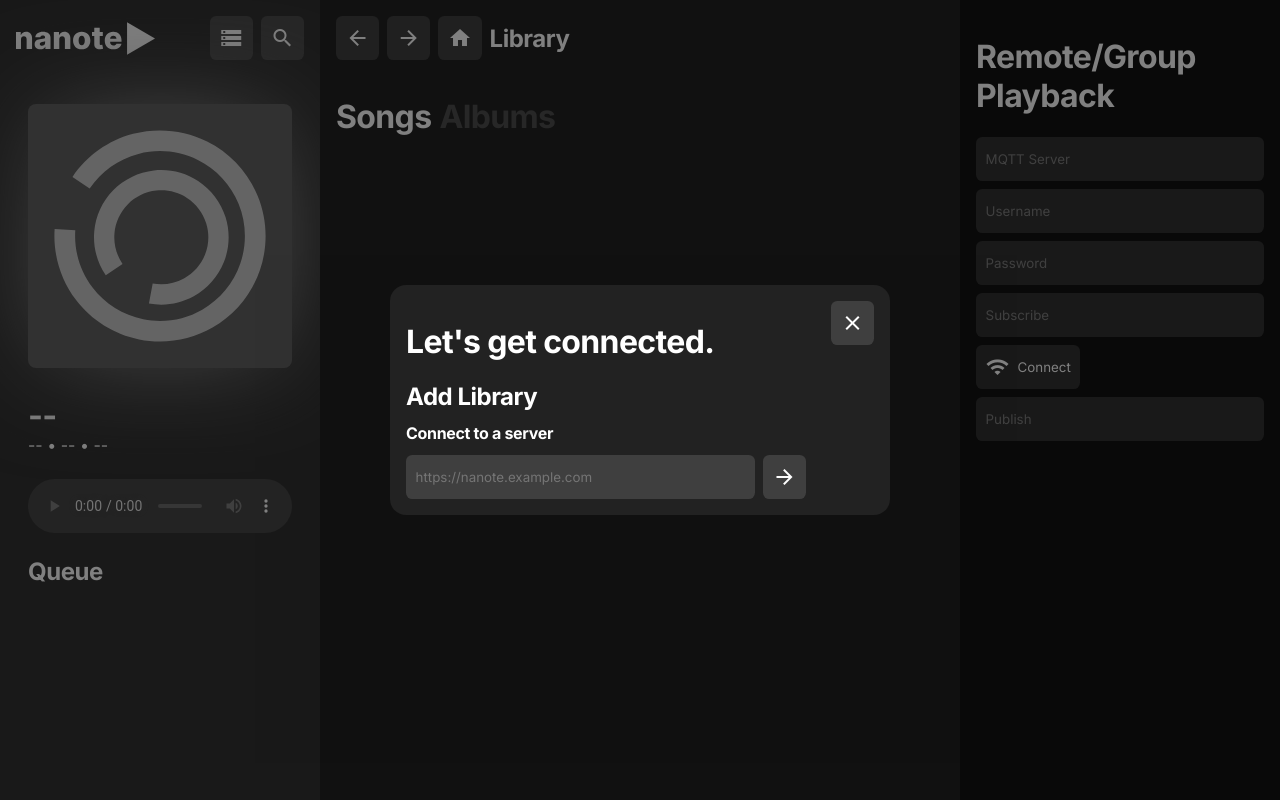
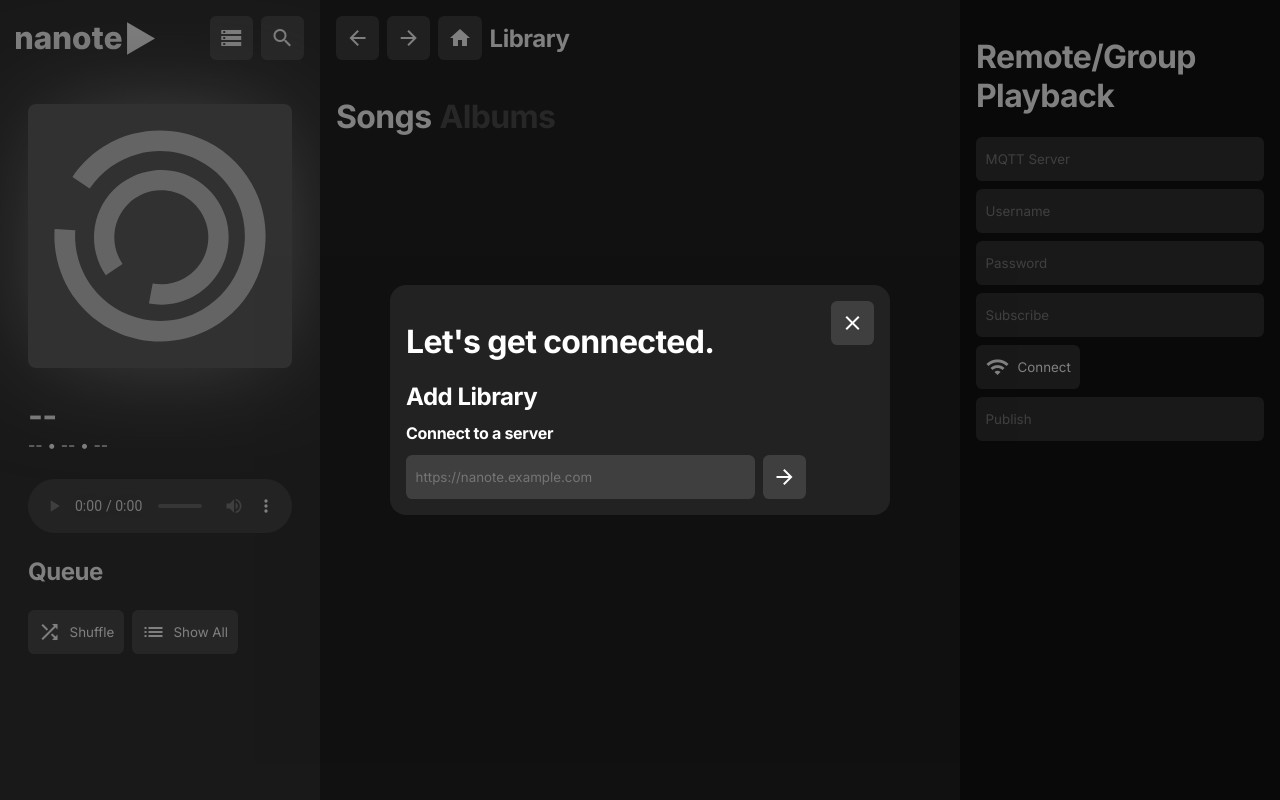
Before and after one commit to cyfinfaza/nanote, a Svelte app: page / in a window 1280 px wide. Built offline with nearby package versions, Linux system fonts and the light colour scheme.

Commit message:
shuffle and queue show all

```diff
--- a/src/App.svelte
+++ b/src/App.svelte
@@ -11,7 +11,7 @@
 	import { liveQuery } from "dexie";
 	import ServerManager from "./layouts/ServerManager.svelte";
 	import { db, library, servers } from "./logic/db";
-	import { authString } from "./logic/utils";
+	import { authString, arrayShuffle } from "./logic/utils";
 	import {
 		playing,
 		queue,
@@ -53,6 +53,7 @@
 			}
 		}
 	}
+	let showingAll = false;
 </script>
 
 <main>
@@ -138,7 +139,26 @@
 			/>
 			<!-- {/if} -->
 			<h2>Queue</h2>
-			<SongList list={$queue} startOffset={$queueIndex} />
+			<div class="horizPanel" style="margin-block: calc(var(--pad) * 1.5);">
+				<!-- shuffle button -->
+				<IconButton
+					icon="shuffle"
+					on:click={_ => {
+						let currentSong = $queue.splice($queueIndex, 1)[0];
+						$queue = [currentSong, ...arrayShuffle($queue)];
+						$queueIndex = 0;
+					}}>Shuffle</IconButton
+				>
+				<!-- show all button -->
+				<IconButton
+					icon="list"
+					accent={showingAll}
+					on:click={_ => {
+						showingAll = !showingAll;
+					}}>Show All</IconButton
+				>
+			</div>
+			<SongList list={$queue} startOffset={showingAll ? 0 : $queueIndex} />
 		</div>
 	</div>
 	<div class="browser" class:panelOpen={$currentPanel == "browser"}>
--- a/src/logic/utils.js
+++ b/src/logic/utils.js
@@ -1,14 +1,22 @@
 import { writable } from "svelte/store";
 
 export const authString = (server, song) =>
-	(server || []).find(
-		(s) => s.url == song?.server && s.profile == song?.profile
-	)?.authString;
+	(server || []).find(s => s.url == song?.server && s.profile == song?.profile)
+		?.authString;
 
 export function persistent(key, def) {
 	let store = writable(localStorage.getItem(key) || def);
-	store.subscribe((next) => {
+	store.subscribe(next => {
 		localStorage.setItem(key, next);
 	});
 	return store;
 }
+
+export function arrayShuffle(arr) {
+	let i = arr.length;
+	while (i) {
+		let j = Math.floor(Math.random() * i--);
+		[arr[j], arr[i]] = [arr[i], arr[j]];
+	}
+	return arr;
+}
```
